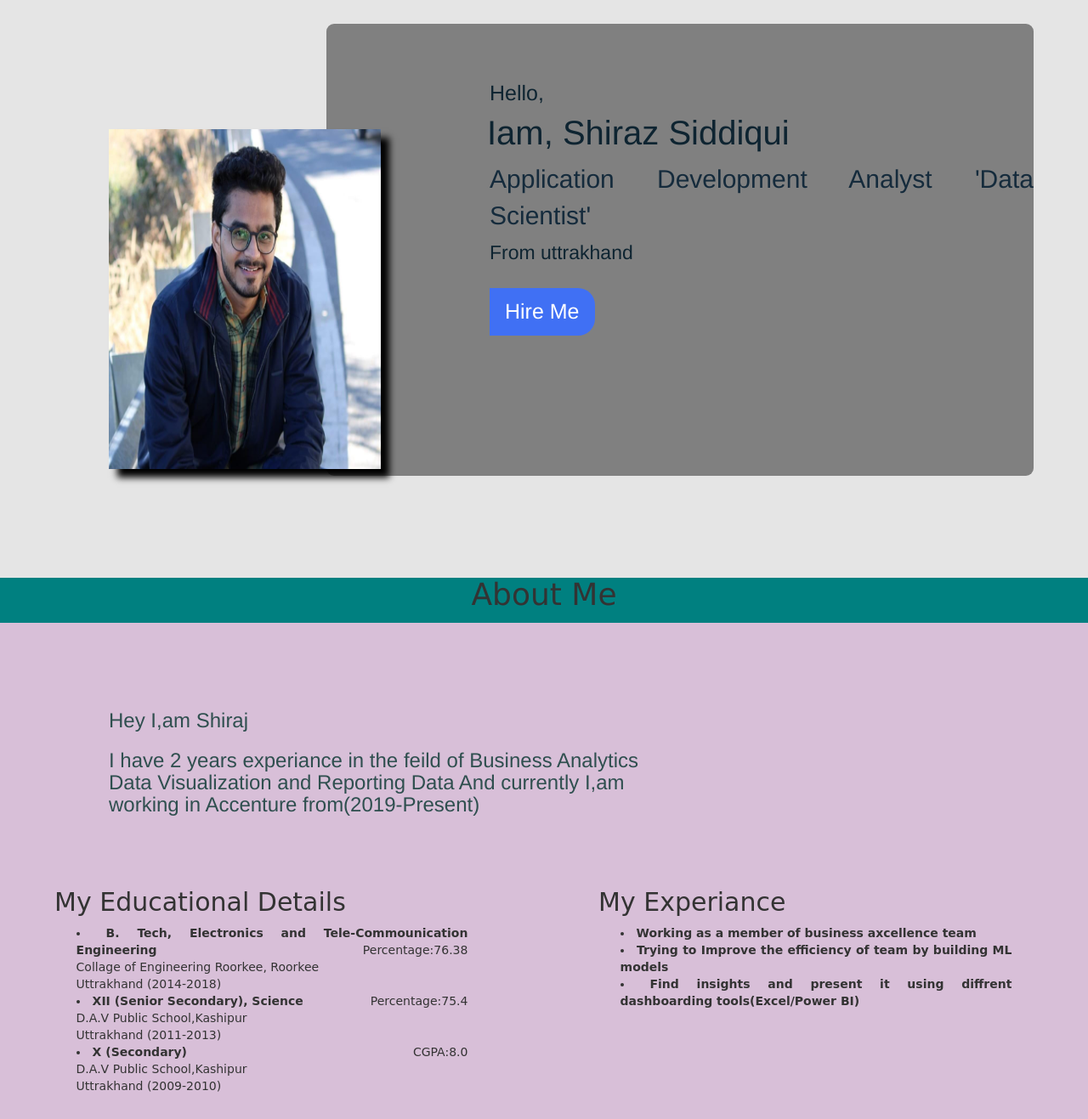
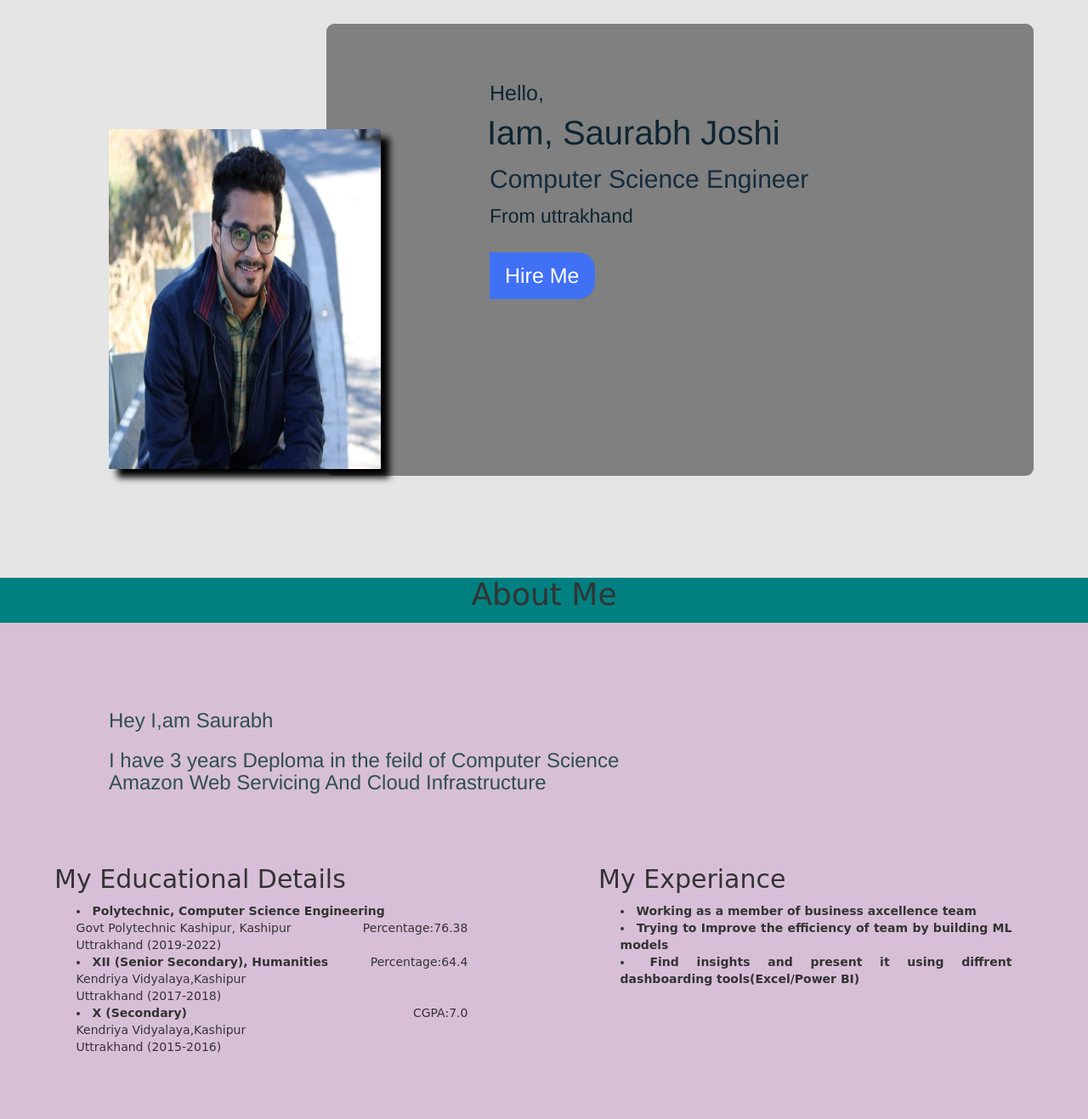
Before and after one commit to dev-abh/new-projectfor-portfolio, a plain HTML site: page index.html in a window 1280 px wide. Shown: the part 120-1437 px from the top of the page at 85% size. Drawn offline with nearby package versions, Linux system fonts and the light colour scheme.

Commit message:
Update index.html

```diff
--- a/index.html
+++ b/index.html
@@ -33,8 +33,8 @@
                     <div id="image"><img src="IMG-20210928-WA0010.jpg" alt="" height="100%" width="100%"></div>
                     <div id="text">
                         <div class="text-one">Hello,</div>
-                        <div class="text-two">Iam, Shiraz Siddiqui</div>
-                        <div class="text-three">Application Development Analyst 'Data Scientist'</div>
+                        <div class="text-two">Iam, Saurabh Joshi</div>
+                        <div class="text-three">Computer Science Engineer</div>
                         <div class="text-four">From uttrakhand</div>
                         <div class="button">
                     <div class="button"><a href="#contact"><button>Hire Me</button></a></div>
@@ -47,21 +47,21 @@
                 <section class="about">
                 <div id="about">
                     <div class="heading"><h1>About Me</h1></div>
-                    <div class="me"><h3>Hey I,am Shiraj </h3>
-                        <h3> I have 2 years experiance in the feild of Business Analytics <br> Data Visualization and Reporting Data
-                            And currently I,am <br> working in Accenture from(2019-Present)</h3></div>
+                    <div class="me"><h3>Hey I,am Saurabh </h3>
+                        <h3> I have 3 years Deploma in the feild of Computer Science <br> Amazon Web Servicing And Cloud Infrastructure
+                            </h3></div>
                     <div class="sub-heading1">
                     <h2>My Educational Details</h2>
                     <div class="lists">
-                        <li><b>B. Tech, Electronics and Tele-Commounication Engineering</b>  <div class="per"> Percentage:76.38 </div><br>
-                            Collage of Engineering Roorkee, Roorkee <br>
-                            Uttrakhand (2014-2018)</li>
-                        <li><b>XII (Senior Secondary), Science</b> <div class="per">  Percentage:75.4 </div><br>
-                            D.A.V Public School,Kashipur <br>
-                            Uttrakhand (2011-2013)</li>
-                            <li> <b>X (Secondary)</b><div class="per"> CGPA:8.0</div><br>
-                                D.A.V Public School,Kashipur <br>
-                                Uttrakhand (2009-2010)</li>
+                        <li><b>Polytechnic, Computer Science Engineering</b>  <div class="per"> Percentage:76.38 </div><br>
+                            Govt Polytechnic Kashipur, Kashipur <br>
+                            Uttrakhand (2019-2022)</li>
+                        <li><b>XII (Senior Secondary), Humanities</b> <div class="per">  Percentage:64.4 </div><br>
+                            Kendriya Vidyalaya,Kashipur <br>
+                            Uttrakhand (2017-2018)</li>
+                            <li> <b>X (Secondary)</b><div class="per"> CGPA:7.0</div><br>
+                                Kendriya Vidyalaya,Kashipur <br>
+                                Uttrakhand (2015-2016)</li>
                     </div>
                     </div>
                     <div class="sub-heading2">
@@ -176,7 +176,7 @@
                         <div class="contact-no">
                             <h2>Contact With ME</h2>
                             <h4><button>MOB no. +91-8439394860</button></h4>
-                            <h4><a href="shirazhussain123@gmail.com"><button>E-mail</button></a></h4>
+                            <h4><a href="saurabhjoshi864@gmail.com"><button>E-mail</button></a></h4>
                             <h4><a href="linkedin.com/inshiraz-siddiqui-5636a913b"><button>Linkedin Profile</button></a></h4>
                             <h4>
                                 <a href=""><li class="fa fa-facebook-f" id="icon"></li></a>
```
